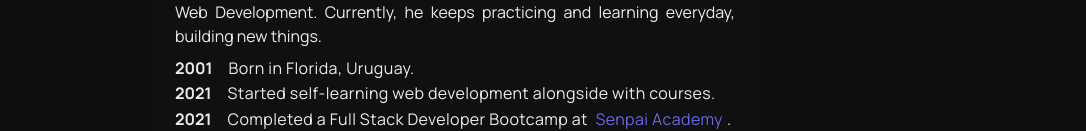
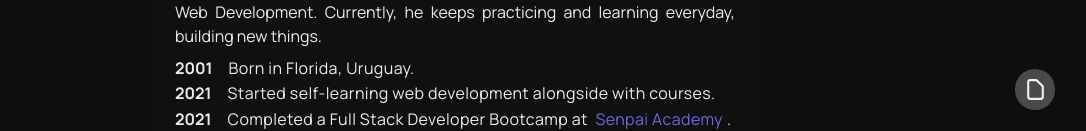
Before and after one commit to enzom-uy/portfolio, a Next.js app: page / in a window 1280 px wide. Shown: the part 670-801 px from the top of the page, without its empty margins (185-1271 px from the left). Built offline with nearby package versions, Linux system fonts and the light colour scheme; no server answers.

Commit message:
add floating bubble to download my resumee

```diff
--- /dev/null
+++ b/components/FloatingResumee.tsx
@@ -0,0 +1,45 @@
+import { Flex, Icon, Link, Text } from '@chakra-ui/react'
+import React, { useState } from 'react'
+import { HiOutlineDocument } from 'react-icons/hi'
+
+const FloatingResumee: React.FC = () => {
+  const [showText, setShowText] = useState(false)
+  return (
+    <Link
+      display="flex"
+      position="fixed"
+      right="10"
+      bottom="5"
+      alignItems="center"
+      justifyContent="center"
+      width="20px"
+      overflow="hidden"
+      transitionProperty="all"
+      transitionDuration="0.6s"
+      rounded="full"
+      bgColor="rgba(255, 255, 255, 0.25)"
+      px={5}
+      py={2}
+      _hover={{ width: '90px', paddingX: 59 }}
+      onMouseOver={() => setShowText(true)}
+      onMouseLeave={() => setShowText(false)}
+      cursor="pointer"
+      href="https://drive.google.com/drive/folders/1If0xEHVFNn0A_XLXCHzGM8nlgIHTwVcB?usp=sharing"
+      target="_blank"
+    >
+      <Icon as={HiOutlineDocument} width="25px" height="25px" />{' '}
+      <Text
+        opacity={showText ? 1 : 0}
+        width={showText ? '20' : 0}
+        height="auto"
+        whiteSpace="nowrap"
+        transitionProperty="all"
+        transitionDuration="1s"
+      >
+        {showText && 'Resumee'}
+      </Text>
+    </Link>
+  )
+}
+
+export default FloatingResumee
--- a/pages/_app.tsx
+++ b/pages/_app.tsx
@@ -1,14 +1,15 @@
-import type { AppProps } from 'next/app'
 import {
   ChakraProvider,
   ColorModeScript,
   Container,
   ScaleFade
 } from '@chakra-ui/react'
+import FloatingResumee from 'components/FloatingResumee'
+import Card from 'components/info-contact-section/card'
+import Navbar from 'components/navbar/navbar'
+import type { AppProps } from 'next/app'
+import Layout from '../components/layouts/main'
 import theme from '../theme/chakra-theme'
-import Layout from '../components/layouts/main'
-import Navbar from 'components/navbar/navbar'
-import Card from 'components/info-contact-section/card'
 
 function MyApp({ Component, pageProps, router }: AppProps) {
   return (
@@ -24,6 +25,7 @@ function MyApp({ Component, pageProps, router }: AppProps) {
           <Component {...pageProps} />
         </Layout>
       </ScaleFade>
+      <FloatingResumee />
     </ChakraProvider>
   )
 }
```
